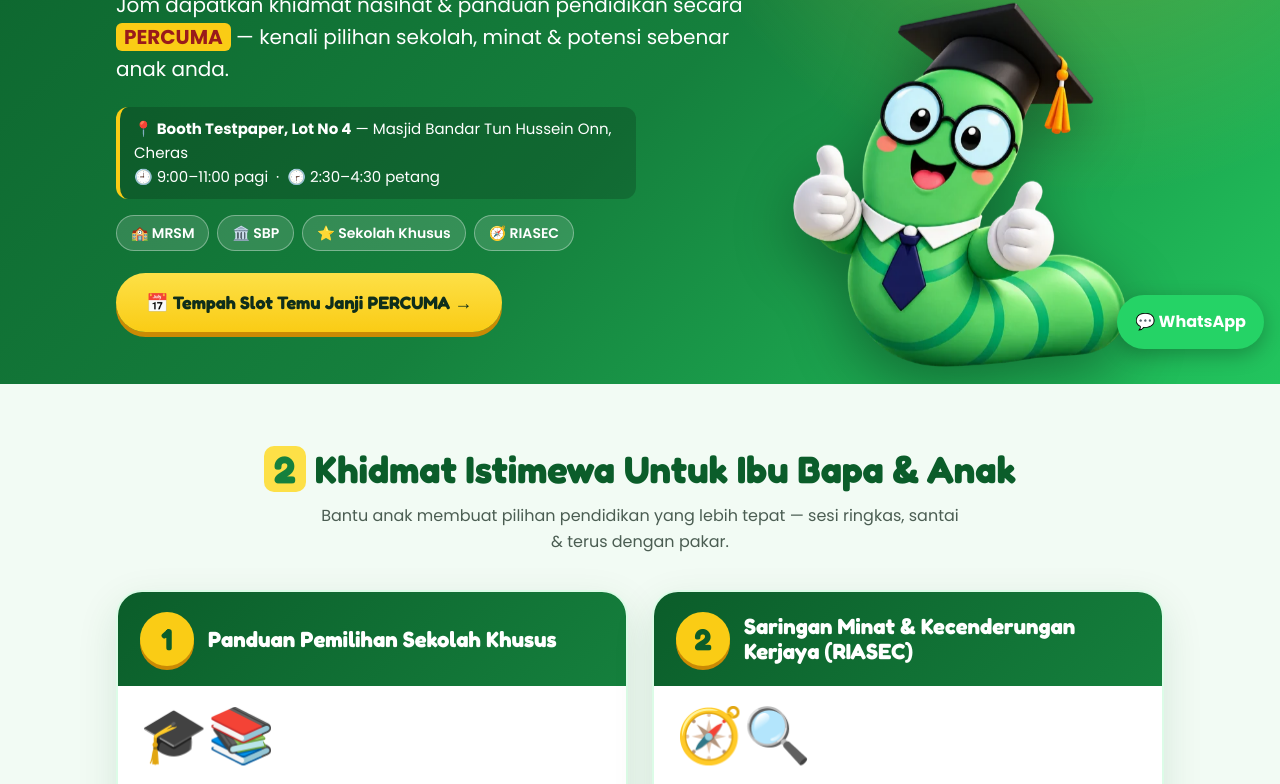
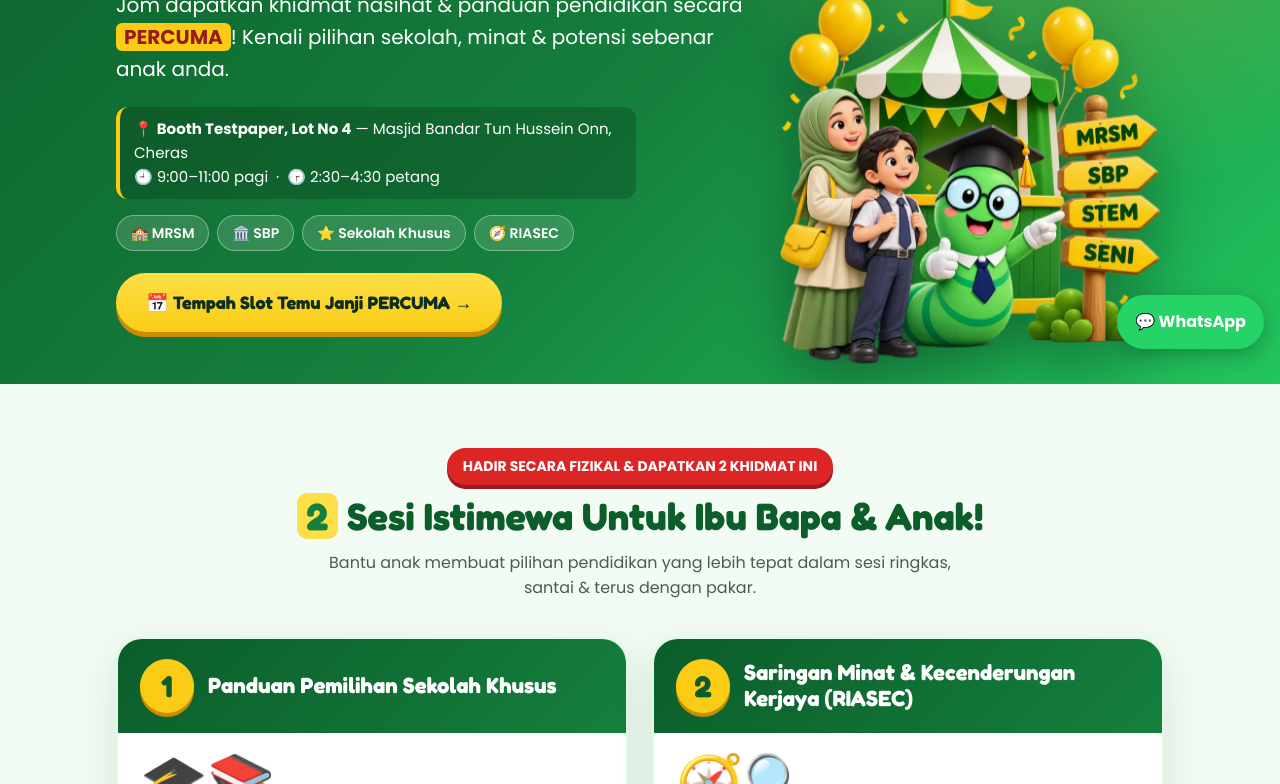
Before and after one commit to brodaysolution/Kompas-Testpaper, a plain HTML site: page index.html in a window 1280 px wide. Shown: the part 431-1215 px from the top of the page. Drawn offline with Linux system fonts and the light colour scheme; no server answers.

Commit message:
Visual hero baru & kemas kini teks hero dan seksyen khidmat
Co-Authored-By: Claude Opus 5.5 <noreply@anthropic.com>
Claude-Session: https://claude.ai/code/session_01T62uKYXoFjrjsswYgHWyVA

```diff
--- a/index.html
+++ b/index.html
@@ -29,7 +29,7 @@ h1 small{display:block;font-size:.5em;color:#dcfce7}
 h1 span{color:var(--y)}
 .sub{font-size:clamp(16px,2.2vw,20px);margin:.4em 0 1.1em}
 .sub mark{background:var(--y);color:var(--red2);font-weight:700;padding:0 8px;border-radius:6px}
-.mascot{width:100%;max-width:400px;justify-self:center;filter:drop-shadow(0 20px 30px rgba(0,0,0,.35));animation:bob 3s ease-in-out infinite}
+.mascot{width:100%;max-width:480px;justify-self:center;filter:drop-shadow(0 20px 30px rgba(0,0,0,.35));animation:bob 3s ease-in-out infinite}
 @keyframes bob{50%{transform:translateY(-12px)}}
 .evt{background:rgba(0,0,0,.18);border-left:4px solid var(--y);border-radius:12px;padding:10px 14px;margin:0 0 16px;font-size:15px;max-width:520px}
 .gal{display:grid;grid-template-columns:repeat(3,1fr);gap:14px}.gal div{aspect-ratio:4/3;border-radius:18px;background:linear-gradient(135deg,#dcfce7,#bbf7d0);border:2px dashed var(--g3);display:grid;place-items:center;text-align:center;color:var(--g1);font-weight:600;font-size:14px}.gal div span{font-size:40px;display:block}
@@ -101,15 +101,16 @@ footer{text-align:center;background:var(--g1);color:#bbf7d0;padding:30px 0 90px;
 <header><div class="w"><div class="txt">
 <span class="tag">🎪 KARNIVAL MBTHO BERIADAH 4.0 · 28 &amp; 29 NOV</span>
 <h1><small>Masih keliru tentang…</small>Pilihan Sekolah &amp; <span>Hala Tuju Masa Depan Anak?</span></h1>
-<p class="sub">Jom dapatkan khidmat nasihat &amp; panduan pendidikan secara <mark>PERCUMA</mark> — kenali pilihan sekolah, minat &amp; potensi sebenar anak anda.</p>
+<p class="sub">Jom dapatkan khidmat nasihat &amp; panduan pendidikan secara <mark>PERCUMA</mark>! Kenali pilihan sekolah, minat &amp; potensi sebenar anak anda.</p>
 <div class="evt">📍 <b>Booth Testpaper, Lot No 4</b> — Masjid Bandar Tun Hussein Onn, Cheras<br>🕘 9:00–11:00 pagi &nbsp;·&nbsp; 🕝 2:30–4:30 petang</div>
 <div class="chips"><span>🏫 MRSM</span><span>🏛️ SBP</span><span>⭐ Sekolah Khusus</span><span>🧭 RIASEC</span></div>
 <a class="btn" href="#tempah">📅 Tempah Slot Temu Janji PERCUMA →</a>
-</div><img class="mascot" src="img/mascot.webp" alt="Maskot Testpaper"></div></header>
+</div><img class="mascot" src="img/hero.webp" alt="Maskot Testpaper bersama ibu dan anak di booth, menunjuk papan tanda MRSM, SBP, STEM dan Seni"></div></header>
 
 <section><div class="w">
-<h2><span>2</span> Khidmat Istimewa Untuk Ibu Bapa &amp; Anak</h2>
-<p class="lead">Bantu anak membuat pilihan pendidikan yang lebih tepat — sesi ringkas, santai &amp; terus dengan pakar.</p>
+<p style="text-align:center;margin:0 0 10px"><span class="tag">HADIR SECARA FIZIKAL &amp; DAPATKAN 2 KHIDMAT INI</span></p>
+<h2><span>2</span> Sesi Istimewa Untuk Ibu Bapa &amp; Anak!</h2>
+<p class="lead">Bantu anak membuat pilihan pendidikan yang lebih tepat dalam sesi ringkas, santai &amp; terus dengan pakar.</p>
 <div class="svc">
  <div class="sv"><div class="hd"><div class="num">1</div><h3>Panduan Pemilihan Sekolah Khusus</h3></div><div class="bd">
   <div class="ico">🎓📚</div>
```
Also changed, not shown: img/hero.webp (added).
